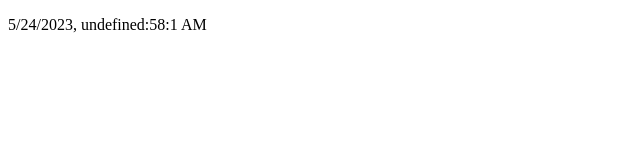
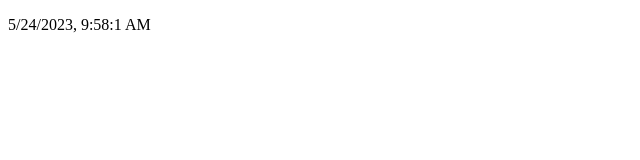
Before and after one commit to acciojob/clock-ShashankD7, a website: page main.html in a window 1280 px wide. Shown: the full height of the page, 0-640 px from the left. Drawn offline with Linux system fonts and the light colour scheme.

Commit message:
created a submission

```diff
--- a/main.html
+++ b/main.html
@@ -7,7 +7,7 @@
 </head>
 
 <body>
-	  <p class="timer">
+	  <p id="timer">
 		  <span id="date"></span>,
 		  <span id="time"></span>
 		  <span id="ampm"></span>
--- a/script.js
+++ b/script.js
@@ -24,7 +24,10 @@ function updateTime() {
 		}
 		else if (hours == 0) {
 		newHours = 12;
-	}
+	   }
+	   else {
+		   newHours = hours;
+	   }
       const minutes = d.getMinutes();
       const seconds = d.getSeconds();
 
```
